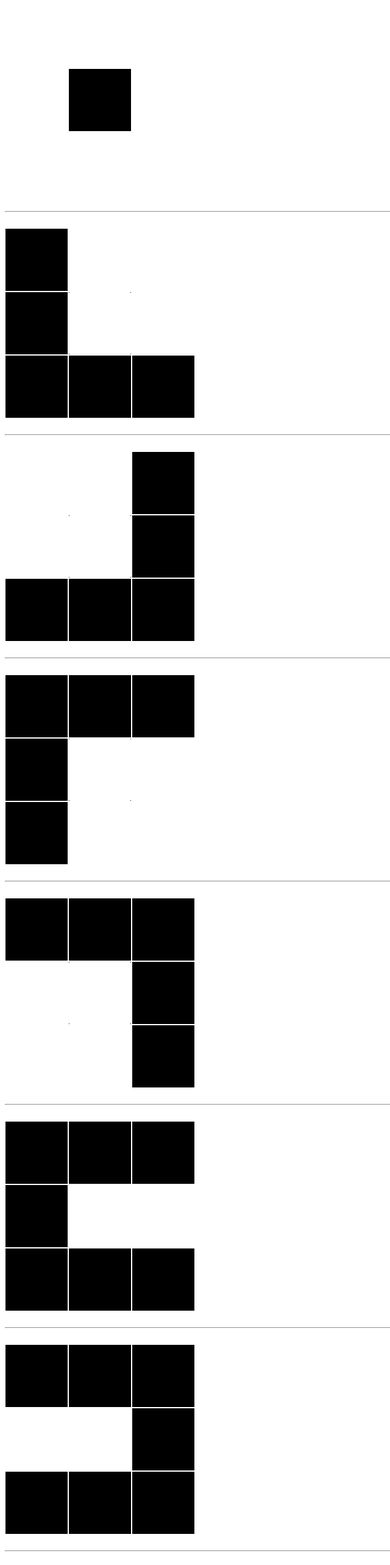
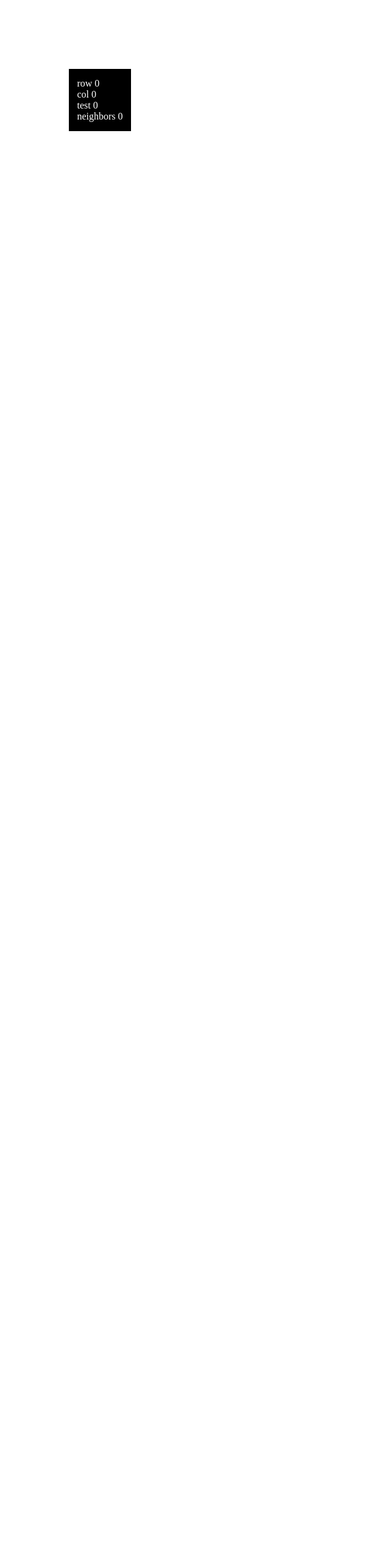
Before and after one commit to jjzborowski/game, an Angular app: page / in a window 1280 px wide. Shown: the top 2566 px of the page at 61% size, without its empty margins (0-640 px from the left). After the commit the page ends 800 px from the top, so only its background shows below. Built offline with nearby package versions, Linux system fonts and the light colour scheme.

Commit message:
Board styling

```diff
--- a/src/app/components/board/board.component.html
+++ b/src/app/components/board/board.component.html
@@ -1,213 +1,221 @@
-<!--<div-->
-  <!--*ngFor="let row of boardData | keyvalue"-->
-  <!--class="board-row"-->
-<!--&gt;-->
-  <!--<div-->
-    <!--*ngFor="let cell of row.value | keyvalue"-->
-    <!--class="board-cell"-->
-    <!--[class.board-cell-defined]="cell.value.define"-->
-    <!--(click)="addTile(row.key * 1, cell.key * 1)"-->
-  <!--&gt;-->
-    <!--row {{ row.key }}-->
-    <!--<br>-->
-    <!--col {{ cell.key }}-->
-    <!--<br>-->
-    <!--{{ cell.value.name }}-->
-  <!--</div>-->
+<div
+  *ngFor="let row of boardData | keyvalue"
+  class="board-row"
+>
+  <div
+    *ngFor="let cell of row.value | keyvalue"
+    class="board-cell"
+    [class.board-cell-defined]="cell.value.define"
+    [class.board-cell-inner]="!cell.value.define && cell.value.classes.inner"
+    [class.board-cell-outer]="!cell.value.define && cell.value.classes.outer"
+    [class.board-cell-top]="!cell.value.define && cell.value.classes.top"
+    [class.board-cell-right]="!cell.value.define && cell.value.classes.right"
+    [class.board-cell-bottom]="!cell.value.define && cell.value.classes.bottom"
+    [class.board-cell-left]="!cell.value.define && cell.value.classes.left"
+    (click)="addTile(row.key * 1, cell.key * 1)"
+  >
+    row {{ row.key }}
+    <br>
+    col {{ cell.key }}
+    <br>
+    {{ cell.value.name }}
+    <br>
+    neighbors {{ cell.value.neighbors }}
+  </div>
+</div>
+
+<!--<div class="board-row">-->
+<!--<div class="board-cell board-cell-outer board-cell-bottom board-cell-right"></div>-->
+<!--<div class="board-cell board-cell-outer board-cell-bottom"></div>-->
+<!--<div class="board-cell board-cell-outer board-cell-bottom board-cell-left"></div>-->
+<!--</div>-->
+<!--<div class="board-row">-->
+<!--<div class="board-cell board-cell-outer board-cell-right"></div>-->
+<!--<div class="board-cell board-cell-defined"></div>-->
+<!--<div class="board-cell board-cell-outer board-cell-left"></div>-->
+<!--</div>-->
+<!--<div class="board-row">-->
+<!--<div class="board-cell board-cell-outer board-cell-top board-cell-right"></div>-->
+<!--<div class="board-cell board-cell-outer board-cell-top"></div>-->
+<!--<div class="board-cell board-cell-outer board-cell-top board-cell-left"></div>-->
 <!--</div>-->
 
-<div class="board-row">
-  <div class="board-cell board-cell-outer board-cell-bottom board-cell-right"></div>
-  <div class="board-cell board-cell-outer board-cell-bottom"></div>
-  <div class="board-cell board-cell-outer board-cell-bottom board-cell-left"></div>
-</div>
-<div class="board-row">
-<div class="board-cell board-cell-outer board-cell-right"></div>
-<div class="board-cell board-cell-defined"></div>
-<div class="board-cell board-cell-outer board-cell-left"></div>
-</div>
-<div class="board-row">
-  <div class="board-cell board-cell-outer board-cell-top board-cell-right"></div>
-  <div class="board-cell board-cell-outer board-cell-top"></div>
-  <div class="board-cell board-cell-outer board-cell-top board-cell-left"></div>
-</div>
+<!--<br>-->
+<!--<hr>-->
+<!--<br>-->
 
-<br>
-<hr>
-<br>
+<!--<div class="board-row">-->
+<!--<div class="board-cell board-cell-defined"></div>-->
+<!--<div class="board-cell board-cell-outer board-cell-left"></div>-->
+<!--<div class="board-cell"></div>-->
+<!--</div>-->
+<!--<div class="board-row">-->
+<!--<div class="board-cell board-cell-defined"></div>-->
+<!--<div class="board-cell board-cell-inner board-cell-top board-cell-right"></div>-->
+<!--<div class="board-cell board-cell-outer board-cell-bottom"></div>-->
+<!--</div>-->
+<!--<div class="board-row">-->
+<!--<div class="board-cell board-cell-defined"></div>-->
+<!--<div class="board-cell board-cell-defined"></div>-->
+<!--<div class="board-cell board-cell-defined"></div>-->
+<!--</div>-->
 
-<div class="board-row">
-  <div class="board-cell board-cell-defined"></div>
-  <div class="board-cell board-cell-outer board-cell-left"></div>
-  <div class="board-cell"></div>
-</div>
-<div class="board-row">
-  <div class="board-cell board-cell-defined"></div>
-  <div class="board-cell board-cell-inner board-cell-top board-cell-right"></div>
-  <div class="board-cell board-cell-outer board-cell-bottom"></div>
-</div>
-<div class="board-row">
-  <div class="board-cell board-cell-defined"></div>
-  <div class="board-cell board-cell-defined"></div>
-  <div class="board-cell board-cell-defined"></div>
-</div>
+<!--<br>-->
+<!--<hr>-->
+<!--<br>-->
 
-<br>
-<hr>
-<br>
+<!--<div class="board-row">-->
+<!--<div class="board-cell"></div>-->
+<!--<div class="board-cell board-cell-outer board-cell-right"></div>-->
+<!--<div class="board-cell board-cell-defined"></div>-->
+<!--</div>-->
+<!--<div class="board-row">-->
+<!--<div class="board-cell board-cell-outer board-cell-bottom"></div>-->
+<!--<div class="board-cell board-cell-inner board-cell-top board-cell-left"></div>-->
+<!--<div class="board-cell board-cell-defined"></div>-->
+<!--</div>-->
+<!--<div class="board-row">-->
+<!--<div class="board-cell board-cell-defined"></div>-->
+<!--<div class="board-cell board-cell-defined"></div>-->
+<!--<div class="board-cell board-cell-defined"></div>-->
+<!--</div>-->
 
-<div class="board-row">
-  <div class="board-cell"></div>
-  <div class="board-cell board-cell-outer board-cell-right"></div>
-  <div class="board-cell board-cell-defined"></div>
-</div>
-<div class="board-row">
-  <div class="board-cell board-cell-outer board-cell-bottom"></div>
-  <div class="board-cell board-cell-inner board-cell-top board-cell-left"></div>
-  <div class="board-cell board-cell-defined"></div>
-</div>
-<div class="board-row">
-  <div class="board-cell board-cell-defined"></div>
-  <div class="board-cell board-cell-defined"></div>
-  <div class="board-cell board-cell-defined"></div>
-</div>
+<!--<br>-->
+<!--<hr>-->
+<!--<br>-->
 
-<br>
-<hr>
-<br>
+<!--<div class="board-row">-->
+<!--<div class="board-cell board-cell-defined"></div>-->
+<!--<div class="board-cell board-cell-defined"></div>-->
+<!--<div class="board-cell board-cell-defined"></div>-->
+<!--</div>-->
+<!--<div class="board-row">-->
+<!--<div class="board-cell board-cell-defined"></div>-->
+<!--<div class="board-cell board-cell-inner board-cell-bottom board-cell-right"></div>-->
+<!--<div class="board-cell board-cell-outer board-cell-top"></div>-->
+<!--</div>-->
+<!--<div class="board-row">-->
+<!--<div class="board-cell board-cell-defined"></div>-->
+<!--<div class="board-cell board-cell-outer board-cell-left"></div>-->
+<!--<div class="board-cell"></div>-->
+<!--</div>-->
 
-<div class="board-row">
-  <div class="board-cell board-cell-defined"></div>
-  <div class="board-cell board-cell-defined"></div>
-  <div class="board-cell board-cell-defined"></div>
-</div>
-<div class="board-row">
-  <div class="board-cell board-cell-defined"></div>
-  <div class="board-cell board-cell-inner board-cell-bottom board-cell-right"></div>
-  <div class="board-cell board-cell-outer board-cell-top"></div>
-</div>
-<div class="board-row">
-  <div class="board-cell board-cell-defined"></div>
-  <div class="board-cell board-cell-outer board-cell-left"></div>
-  <div class="board-cell"></div>
-</div>
+<!--<br>-->
+<!--<hr>-->
+<!--<br>-->
 
-<br>
-<hr>
-<br>
+<!--<div class="board-row">-->
+<!--<div class="board-cell board-cell-defined"></div>-->
+<!--<div class="board-cell board-cell-defined"></div>-->
+<!--<div class="board-cell board-cell-defined"></div>-->
+<!--</div>-->
+<!--<div class="board-row">-->
+<!--<div class="board-cell board-cell-outer board-cell-top"></div>-->
+<!--<div class="board-cell board-cell-inner board-cell-bottom board-cell-left"></div>-->
+<!--<div class="board-cell board-cell-defined"></div>-->
+<!--</div>-->
+<!--<div class="board-row">-->
+<!--<div class="board-cell"></div>-->
+<!--<div class="board-cell board-cell-outer board-cell-right"></div>-->
+<!--<div class="board-cell board-cell-defined"></div>-->
+<!--</div>-->
 
-<div class="board-row">
-  <div class="board-cell board-cell-defined"></div>
-  <div class="board-cell board-cell-defined"></div>
-  <div class="board-cell board-cell-defined"></div>
-</div>
-<div class="board-row">
-  <div class="board-cell board-cell-outer board-cell-top"></div>
-  <div class="board-cell board-cell-inner board-cell-bottom board-cell-left"></div>
-  <div class="board-cell board-cell-defined"></div>
-</div>
-<div class="board-row">
-  <div class="board-cell"></div>
-  <div class="board-cell board-cell-outer board-cell-right"></div>
-  <div class="board-cell board-cell-defined"></div>
-</div>
+<!--<br>-->
+<!--<hr>-->
+<!--<br>-->
 
-<br>
-<hr>
-<br>
+<!--<div class="board-row">-->
+<!--<div class="board-cell board-cell-defined"></div>-->
+<!--<div class="board-cell board-cell-defined"></div>-->
+<!--<div class="board-cell board-cell-defined"></div>-->
+<!--</div>-->
+<!--<div class="board-row">-->
+<!--<div class="board-cell board-cell-defined"></div>-->
+<!--<div class="board-cell board-cell-inner board-cell-right"></div>-->
+<!--<div class="board-cell board-cell-inner board-cell-left board-cell-right"></div>-->
+<!--</div>-->
+<!--<div class="board-row">-->
+<!--<div class="board-cell board-cell-defined"></div>-->
+<!--<div class="board-cell board-cell-defined"></div>-->
+<!--<div class="board-cell board-cell-defined"></div>-->
+<!--</div>-->
 
-<div class="board-row">
-  <div class="board-cell board-cell-defined"></div>
-  <div class="board-cell board-cell-defined"></div>
-  <div class="board-cell board-cell-defined"></div>
-</div>
-<div class="board-row">
-  <div class="board-cell board-cell-defined"></div>
-  <div class="board-cell board-cell-inner board-cell-right"></div>
-  <div class="board-cell board-cell-inner board-cell-left board-cell-right"></div>
-</div>
-<div class="board-row">
-  <div class="board-cell board-cell-defined"></div>
-  <div class="board-cell board-cell-defined"></div>
-  <div class="board-cell board-cell-defined"></div>
-</div>
+<!--<br>-->
+<!--<hr>-->
+<!--<br>-->
 
-<br>
-<hr>
-<br>
+<!--<div class="board-row">-->
+<!--<div class="board-cell board-cell-defined"></div>-->
+<!--<div class="board-cell board-cell-defined"></div>-->
+<!--<div class="board-cell board-cell-defined"></div>-->
+<!--</div>-->
+<!--<div class="board-row">-->
+<!--<div class="board-cell board-cell-inner board-cell-left board-cell-right"></div>-->
+<!--<div class="board-cell board-cell-inner board-cell-left"></div>-->
+<!--<div class="board-cell board-cell-defined"></div>-->
+<!--</div>-->
+<!--<div class="board-row">-->
+<!--<div class="board-cell board-cell-defined"></div>-->
+<!--<div class="board-cell board-cell-defined"></div>-->
+<!--<div class="board-cell board-cell-defined"></div>-->
+<!--</div>-->
 
-<div class="board-row">
-  <div class="board-cell board-cell-defined"></div>
-  <div class="board-cell board-cell-defined"></div>
-  <div class="board-cell board-cell-defined"></div>
-</div>
-<div class="board-row">
-  <div class="board-cell board-cell-inner board-cell-left board-cell-right"></div>
-  <div class="board-cell board-cell-inner board-cell-left"></div>
-  <div class="board-cell board-cell-defined"></div>
-</div>
-<div class="board-row">
-  <div class="board-cell board-cell-defined"></div>
-  <div class="board-cell board-cell-defined"></div>
-  <div class="board-cell board-cell-defined"></div>
-</div>
+<!--<br>-->
+<!--<hr>-->
+<!--<br>-->
 
-<br>
-<hr>
-<br>
+<!--<div class="board-row">-->
+<!--<div class="board-cell board-cell-defined"></div>-->
+<!--<div class="board-cell board-cell-inner board-cell-bottom board-cell-top"></div>-->
+<!--<div class="board-cell board-cell-defined"></div>-->
+<!--</div>-->
+<!--<div class="board-row">-->
+<!--<div class="board-cell board-cell-defined"></div>-->
+<!--<div class="board-cell board-cell-inner board-cell-top"></div>-->
+<!--<div class="board-cell board-cell-defined"></div>-->
+<!--</div>-->
+<!--<div class="board-row">-->
+<!--<div class="board-cell board-cell-defined"></div>-->
+<!--<div class="board-cell board-cell-defined"></div>-->
+<!--<div class="board-cell board-cell-defined"></div>-->
+<!--</div>-->
 
-<div class="board-row">
-  <div class="board-cell board-cell-defined"></div>
-  <div class="board-cell board-cell-inner board-cell-bottom board-cell-top"></div>
-  <div class="board-cell board-cell-defined"></div>
-</div>
-<div class="board-row">
-  <div class="board-cell board-cell-defined"></div>
-  <div class="board-cell board-cell-inner board-cell-top"></div>
-  <div class="board-cell board-cell-defined"></div>
-</div>
-<div class="board-row">
-  <div class="board-cell board-cell-defined"></div>
-  <div class="board-cell board-cell-defined"></div>
-  <div class="board-cell board-cell-defined"></div>
-</div>
+<!--<br>-->
+<!--<hr>-->
+<!--<br>-->
 
-<br>
-<hr>
-<br>
+<!--<div class="board-row">-->
+<!--<div class="board-cell board-cell-defined"></div>-->
+<!--<div class="board-cell board-cell-defined"></div>-->
+<!--<div class="board-cell board-cell-defined"></div>-->
+<!--</div>-->
+<!--<div class="board-row">-->
+<!--<div class="board-cell board-cell-defined"></div>-->
+<!--<div class="board-cell board-cell-inner board-cell-bottom"></div>-->
+<!--<div class="board-cell board-cell-defined"></div>-->
+<!--</div>-->
+<!--<div class="board-row">-->
+<!--<div class="board-cell board-cell-defined"></div>-->
+<!--<div class="board-cell board-cell-inner board-cell-bottom board-cell-top"></div>-->
+<!--<div class="board-cell board-cell-defined"></div>-->
+<!--</div>-->
 
-<div class="board-row">
-  <div class="board-cell board-cell-defined"></div>
-  <div class="board-cell board-cell-defined"></div>
-  <div class="board-cell board-cell-defined"></div>
-</div>
-<div class="board-row">
-  <div class="board-cell board-cell-defined"></div>
-  <div class="board-cell board-cell-inner board-cell-bottom"></div>
-  <div class="board-cell board-cell-defined"></div>
-</div>
-<div class="board-row">
-  <div class="board-cell board-cell-defined"></div>
-  <div class="board-cell board-cell-inner board-cell-bottom board-cell-top"></div>
-  <div class="board-cell board-cell-defined"></div>
-</div>
+<!--<br>-->
+<!--<hr>-->
+<!--<br>-->
 
-<br>
-<hr>
-<br>
-
-<div class="board-row">
-  <div class="board-cell board-cell-defined"></div>
-  <div class="board-cell board-cell-defined"></div>
-  <div class="board-cell board-cell-defined"></div>
-</div>
-<div class="board-row">
-  <div class="board-cell board-cell-defined"></div>
-  <div class="board-cell board-cell-inner"></div>
-  <div class="board-cell board-cell-defined"></div>
-</div>
-<div class="board-row">
-  <div class="board-cell board-cell-defined"></div>
-  <div class="board-cell board-cell-defined"></div>
-  <div class="board-cell board-cell-defined"></div>
-</div>
+<!--<div class="board-row">-->
+<!--<div class="board-cell board-cell-defined"></div>-->
+<!--<div class="board-cell board-cell-defined"></div>-->
+<!--<div class="board-cell board-cell-defined"></div>-->
+<!--</div>-->
+<!--<div class="board-row">-->
+<!--<div class="board-cell board-cell-defined"></div>-->
+<!--<div class="board-cell board-cell-inner"></div>-->
+<!--<div class="board-cell board-cell-defined"></div>-->
+<!--</div>-->
+<!--<div class="board-row">-->
+<!--<div class="board-cell board-cell-defined"></div>-->
+<!--<div class="board-cell board-cell-defined"></div>-->
+<!--<div class="board-cell board-cell-defined"></div>-->
+<!--</div>-->
--- a/src/app/components/board/board.component.scss
+++ b/src/app/components/board/board.component.scss
@@ -18,45 +18,55 @@
       color: white;
     }
 
+    &-outer,
+    &-inner {
+      opacity: 0;
+      transition: opacity 600ms;
+
+      &:hover {
+        opacity: 1;
+      }
+    }
+
     &-outer {
       border: 1px solid;
       border-image-slice: 1;
 
       &.board-cell {
         &-top {
-          border-image: linear-gradient(180deg, black, transparent 25%, transparent 100%, black);
+          border-image: linear-gradient(0deg, black, transparent 25%, transparent 100%, black);
 
           &.board-cell {
             &-left {
-              border-image: linear-gradient(135deg, black, transparent 12.5%, transparent 100%, black);
+              border-image: linear-gradient(315deg, black, transparent 12.5%, transparent 100%, black);
             }
 
             &-right {
-              border-image: linear-gradient(225deg, black, transparent 12.5%, transparent 100%, black);
+              border-image: linear-gradient(45deg, black, transparent 12.5%, transparent 100%, black);
             }
           }
         }
 
         &-bottom {
-          border-image: linear-gradient(0deg, black, transparent 25%, transparent 100%, black);
+          border-image: linear-gradient(180deg, black, transparent 25%, transparent 100%, black);
 
           &.board-cell {
             &-left {
-              border-image: linear-gradient(45deg, black, transparent 12.5%, transparent 100%, black);
+              border-image: linear-gradient(225deg, black, transparent 12.5%, transparent 100%, black);
             }
 
             &-right {
-              border-image: linear-gradient(315deg, black, transparent 12.5%, transparent 100%, black);
+              border-image: linear-gradient(135deg, black, transparent 12.5%, transparent 100%, black);
             }
           }
         }
 
         &-left {
-          border-image: linear-gradient(90deg, black, transparent 25%, transparent 100%, black);
+          border-image: linear-gradient(270deg, black, transparent 25%, transparent 100%, black);
         }
 
         &-right {
-          border-image: linear-gradient(270deg, black, transparent 25%, transparent 100%, black);
+          border-image: linear-gradient(90deg, black, transparent 25%, transparent 100%, black);
         }
       }
     }
--- a/src/app/components/board/board.component.ts
+++ b/src/app/components/board/board.component.ts
@@ -13,8 +13,10 @@ export class BoardComponent implements OnInit {
   public boardData = {
     0: {
       0: {
+        classes: {},
         define: true,
-        name: 'test 0'
+        name: 'test 0',
+        neighbors: 0
       }
     }
   };
@@ -41,47 +43,96 @@ export class BoardComponent implements OnInit {
       for (let columnIndex = this.minColumnIndex; columnIndex < this.maxColumnIndex + 1; columnIndex++) {
         if (!this.boardData[rowIndex][columnIndex]) {
           this.boardData[rowIndex][columnIndex] = {
-            define: false
+            classes: {},
+            define: false,
+            neighbors: 0
           };
         }
       }
     }
+    this.setClasses();
     console.log(this.boardData);
   }
 
-  private defineNextTiles(rowIndex: number, columnIndex: number): void {
-    if (this.boardData[rowIndex - 1][columnIndex - 1]) {
+  private setClasses(): void {
+    for (let rowIndex = this.minRowIndex; rowIndex < this.maxRowIndex + 1; rowIndex++) {
+      for (let columnIndex = this.minColumnIndex; columnIndex < this.maxColumnIndex + 1; columnIndex++) {
+        this.boardData[rowIndex][columnIndex].classes = {};
+        this.setNeighbors(rowIndex, columnIndex);
+        if (this.boardData[rowIndex][columnIndex].classes.inner) {
+          this.setInnerClasses(rowIndex, columnIndex);
+        }
+        if (this.boardData[rowIndex][columnIndex].classes.outer) {
+          this.setOuterClass(rowIndex, columnIndex);
+        }
+      }
+    }
+  }
 
+  private setNeighbors(rowIndex: number, columnIndex: number): void {
+    const tile = this.boardData[rowIndex][columnIndex];
+    tile.neighbors = 0;
+    if (this.boardData[rowIndex - 1] && this.isDefined(rowIndex - 1, columnIndex)) {
+      tile.neighbors++;
     }
-    if (this.boardData[rowIndex - 1][columnIndex]) {
+    if (this.isDefined(rowIndex, columnIndex - 1)) {
+      tile.neighbors++;
+    }
+    if (this.isDefined(rowIndex, columnIndex + 1)) {
+      tile.neighbors++;
+    }
+    if (this.boardData[rowIndex + 1] && this.isDefined(rowIndex + 1, columnIndex)) {
+      tile.neighbors++;
+    }
+    if (tile.neighbors > 1) {
+      tile.classes.inner = true;
+      tile.classes.outer = false;
+    } else {
+      tile.classes.inner = false;
+      tile.classes.outer = true;
+    }
+  }
 
+  private setInnerClasses(rowIndex: number, columnIndex: number): void {
+    const tile = this.boardData[rowIndex][columnIndex];
+    if (!this.boardData[rowIndex - 1] || !this.isDefined(rowIndex - 1, columnIndex)) {
+      tile.classes.top = true;
     }
-    if (this.boardData[rowIndex - 1][columnIndex + 1]) {
+    if (!this.isDefined(rowIndex, columnIndex - 1)) {
+      tile.classes.left = true;
+    }
+    if (!this.isDefined(rowIndex, columnIndex + 1)) {
+      tile.classes.right = true;
+    }
+    if (!this.boardData[rowIndex + 1] || !this.isDefined(rowIndex + 1, columnIndex)) {
+      tile.classes.bottom = true;
+    }
+  }
 
+  private setOuterClass(rowIndex: number, columnIndex: number): void {
+    const tile = this.boardData[rowIndex][columnIndex];
+    if (!this.boardData[rowIndex - 1] || !this.boardData[rowIndex - 1][columnIndex]) {
+      tile.classes.top = true;
     }
-    if (this.boardData[rowIndex][columnIndex - 1]) {
-
+    if (!this.boardData[rowIndex][columnIndex - 1]) {
+      tile.classes.left = true;
     }
-    if (this.boardData[rowIndex][columnIndex + 1]) {
-
+    if (!this.boardData[rowIndex][columnIndex + 1]) {
+      tile.classes.right = true;
     }
-    if (this.boardData[rowIndex + 1][columnIndex - 1]) {
-
-    }
-    if (this.boardData[rowIndex + 1][columnIndex]) {
-
-    }
-    if (this.boardData[rowIndex + 1][columnIndex + 1]) {
-
+    if (!this.boardData[rowIndex + 1] || !this.boardData[rowIndex + 1][columnIndex]) {
+      tile.classes.bottom = true;
     }
   }
 
   private addTile(rowIndex: number, columnIndex: number): void {
-    if (!this.boardData[rowIndex][columnIndex].define) {
+    if (this.isAvailable(rowIndex, columnIndex)) {
       this.tileIndex++;
       this.boardData[rowIndex][columnIndex] = {
+        classes: {},
         define: true,
-        name: `test ${this.tileIndex}`
+        name: `test ${this.tileIndex}`,
+        neighbors: 0
       };
       if (rowIndex === this.minRowIndex) {
         this.minRowIndex--;
@@ -97,6 +148,14 @@ export class BoardComponent implements OnInit {
     }
   }
 
+  private isDefined(rowIndex: number, columnIndex: number): boolean {
+    return this.boardData[rowIndex][columnIndex] && this.boardData[rowIndex][columnIndex].define;
+  }
+
+  private isAvailable(rowIndex: number, columnIndex: number): boolean {
+    return this.boardData[rowIndex][columnIndex].neighbors;
+  }
+
   private moveViewVertical(): void { }
 
   private moveViewHorizontal(): void { }
```
